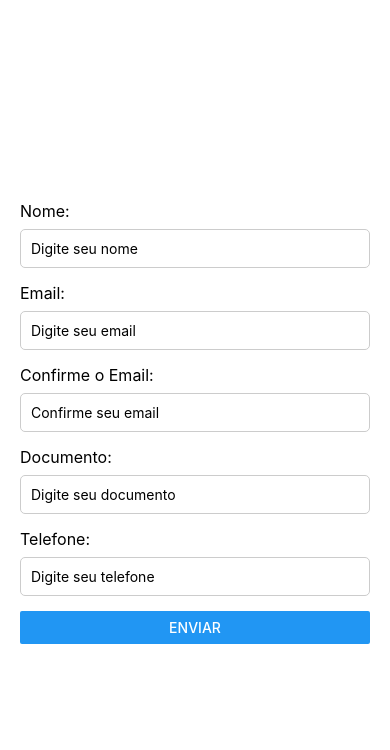
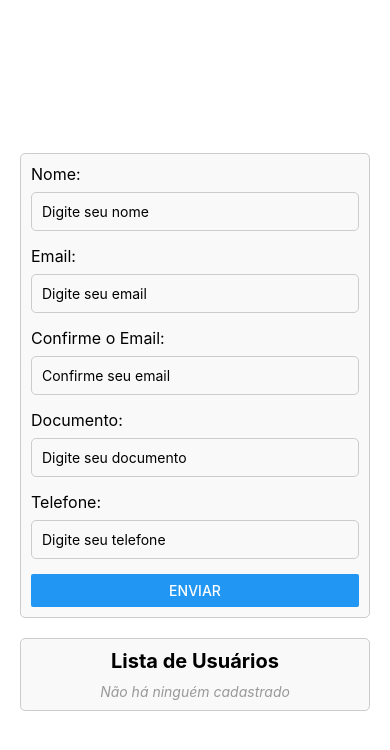
Before and after one commit to GMBrandao/ReactNativeFormulario, a React Native app: screen / in a window 390 px wide. Shown: the top 750 px of the page. Built offline with nearby package versions, Linux system fonts and the light colour scheme.

Commit message:
deixando bonitinho

```diff
--- a/App.js
+++ b/App.js
@@ -1,14 +1,24 @@
-import React, { useState } from 'react';
-import { View, Text, TextInput, Button, StyleSheet, Alert } from 'react-native';
+import React, { useState } from "react";
+import {
+  View,
+  Text,
+  TextInput,
+  Button,
+  StyleSheet,
+  Alert,
+  FlatList,
+} from "react-native";
 
 export default function App() {
   const [form, setForm] = useState({
-    nome: '',
-    email: '',
-    confirmEmail: '',
-    documento: '',
-    telefone: ''
+    nome: "",
+    email: "",
+    confirmEmail: "",
+    documento: "",
+    telefone: "",
   });
+
+  const [users, setUsers] = useState([]);
 
   const handleInputChange = (field, value) => {
     setForm({ ...form, [field]: value });
@@ -23,7 +33,7 @@ export default function App() {
       return;
     }
 
-    if(email !== confirmEmail){
+    if (email !== confirmEmail) {
       Alert.alert("Erro", "Email deve ser igual nos dois campos");
       console.log("Erro", "Email deve ser igual nos dois campos");
       return;
@@ -31,17 +41,33 @@ export default function App() {
 
     console.log("Dados do Formulário:", form);
     Alert.alert("Sucesso", "Formulário enviado com sucesso!");
-    setForm({ nome: '', email: '', confirmEmail: '', documento: '' , telefone: ''});
+    setForm({
+      nome: "",
+      email: "",
+      confirmEmail: "",
+      documento: "",
+      telefone: "",
+    });
   };
+
+  const renderItem = ({ item }) => (
+    <View style={styles.itemContainer}>
+      <Text style={styles.title}>Nome: {item.nome}</Text>
+      <Text>Email: {item.email}</Text>
+      <Text>Documento: {item.documento}</Text>
+      <Text>Telefone: {item.telefone}</Text>
+    </View>
+  );
 
   return (
     <View style={styles.container}>
+      <View style={styles.insideContainer}>
         <Text style={styles.label}>Nome:</Text>
         <TextInput
           style={styles.input}
           placeholder="Digite seu nome"
           value={form.nome}
-        onChangeText={(value) => handleInputChange('nome', value)}
+          onChangeText={(value) => handleInputChange("nome", value)}
         />
 
         <Text style={styles.label}>Email:</Text>
@@ -50,7 +76,7 @@ export default function App() {
           placeholder="Digite seu email"
           keyboardType="email-address"
           value={form.email}
-        onChangeText={(value) => handleInputChange('email', value)}
+          onChangeText={(value) => handleInputChange("email", value)}
         />
 
         <Text style={styles.label}>Confirme o Email:</Text>
@@ -59,7 +85,7 @@ export default function App() {
           placeholder="Confirme seu email"
           keyboardType="email-address"
           value={form.confirmEmail}
-        onChangeText={(value) => handleInputChange('confirmEmail', value)}
+          onChangeText={(value) => handleInputChange("confirmEmail", value)}
         />
 
         <Text style={styles.label}>Documento:</Text>
@@ -68,7 +94,7 @@ export default function App() {
           placeholder="Digite seu documento"
           keyboardType="numeric"
           value={form.documento}
-        onChangeText={(value) => handleInputChange('documento', value)}
+          onChangeText={(value) => handleInputChange("documento", value)}
         />
 
         <Text style={styles.label}>Telefone:</Text>
@@ -77,10 +103,22 @@ export default function App() {
           placeholder="Digite seu telefone"
           keyboardType="numeric"
           value={form.telefone}
-        onChangeText={(value) => handleInputChange('telefone', value)}
+          onChangeText={(value) => handleInputChange("telefone", value)}
         />
+        <Button title="Enviar" onPress={handleSubmit} />
+      </View>
 
-      <Button title="Enviar" onPress={handleSubmit} />
+      <View style={styles.insideContainer}>
+        <Text style={styles.header}>Lista de Usuários</Text>
+        <FlatList
+          data={users}
+          keyExtractor={(item) => item.id}
+          renderItem={renderItem}
+          ListEmptyComponent={
+            <Text style={styles.emptyText}>Não há ninguém cadastrado</Text>
+          }
+        />
+      </View>
     </View>
   );
 }
@@ -88,7 +126,7 @@ export default function App() {
 const styles = StyleSheet.create({
   container: {
     flex: 1,
-    justifyContent: 'center',
+    justifyContent: "center",
     padding: 20,
   },
   label: {
@@ -97,9 +135,42 @@ const styles = StyleSheet.create({
   },
   input: {
     borderWidth: 1,
-    borderColor: '#ccc',
+    borderColor: "#ccc",
     padding: 10,
     marginBottom: 15,
     borderRadius: 5,
   },
+  insideContainer: {
+    marginTop: 20,
+    borderWidth: 1,
+    borderColor: "#ccc",
+    padding: 10,
+    borderRadius: 5,
+    backgroundColor: "#f9f9f9",
+  },
+  header: {
+    fontSize: 20,
+    fontWeight: "bold",
+    marginBottom: 10,
+    textAlign: "center",
+  },
+  emptyText: {
+    textAlign: "center",
+    color: "#999",
+    fontStyle: "italic",
+  },
+  itemContainer: {
+    backgroundColor: "#fff",
+    padding: 15,
+    marginVertical: 8,
+    borderRadius: 8,
+    shadowColor: "#000",
+    shadowOpacity: 0.1,
+    shadowOffset: { width: 0, height: 2 },
+    elevation: 4,
+  },
+  title: {
+    fontSize: 18,
+    fontWeight: "bold",
+  },
 });
```
Lines whose indentation alone changed are shown as unchanged.
